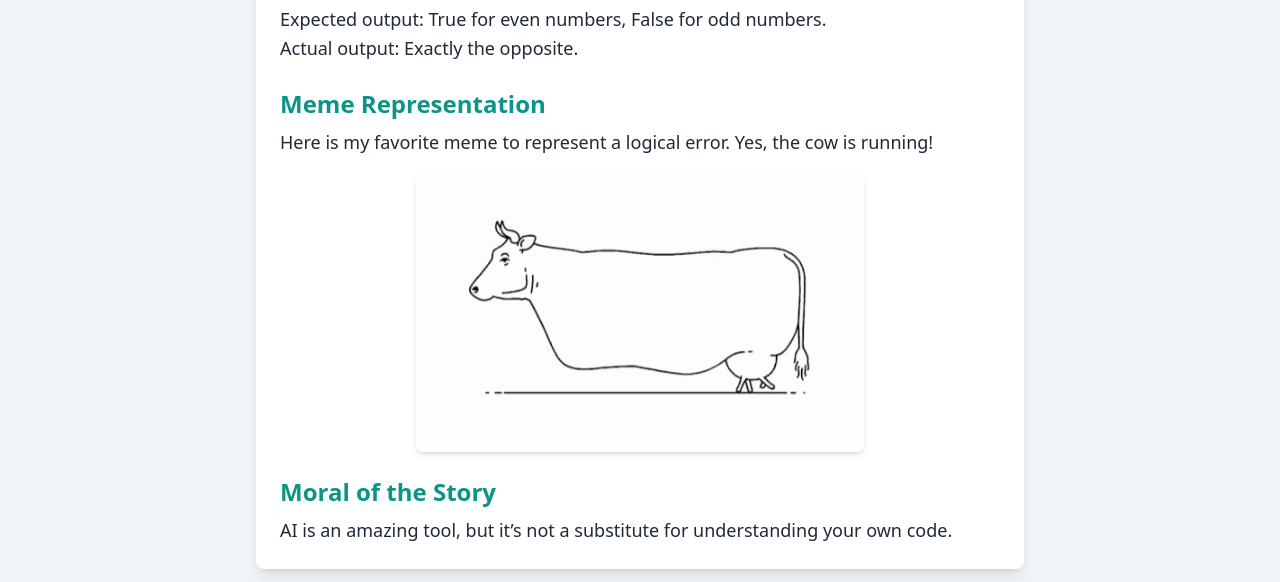
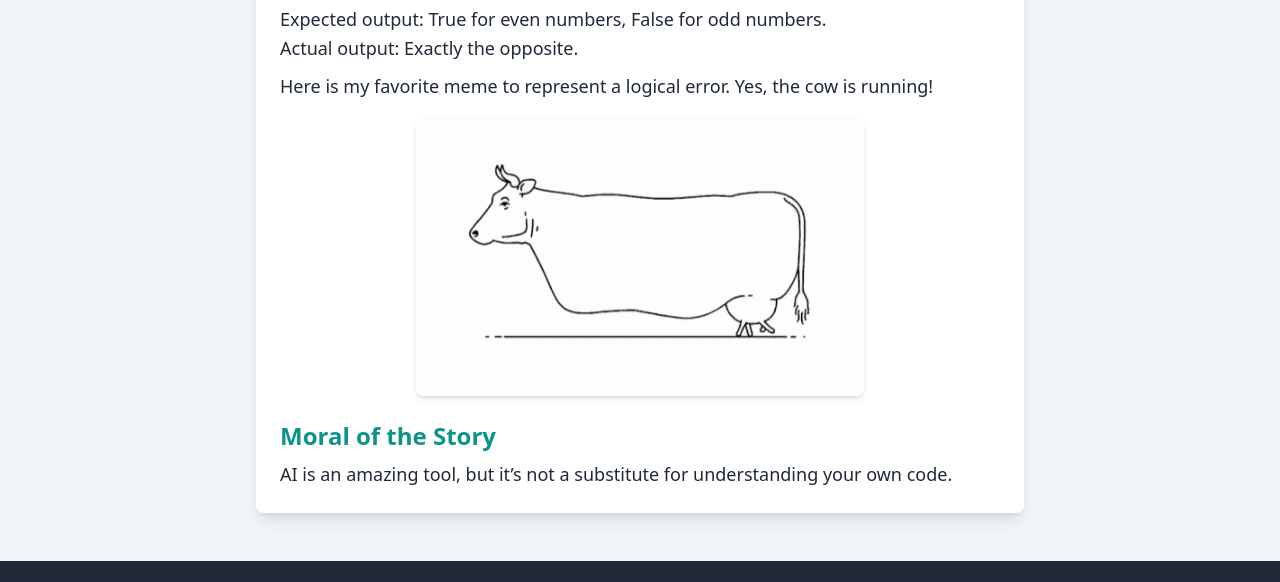
Before and after one commit to Nishapaudel/Nishapaudel.github.io, a plain HTML site: page bugs-in-logic.html in a window 1280 px wide. Shown: the part 2049-2631 px from the top of the page. Drawn offline with nearby package versions, Linux system fonts and the light colour scheme; a web font is replaced by a local one.

Commit message:
Update bugs-in-logic.html

```diff
--- a/bugs-in-logic.html
+++ b/bugs-in-logic.html
@@ -62,7 +62,7 @@
                 Actual output: Exactly the opposite.
             </p>
 
-            <h2 class="text-2xl font-semibold text-teal-600 mt-6">Meme Representation</h2>
+
             <p class="text-lg text-gray-800 leading-relaxed mt-2">
                 Here is my favorite meme to represent a logical error. Yes, the cow is running!
             </p>
```
